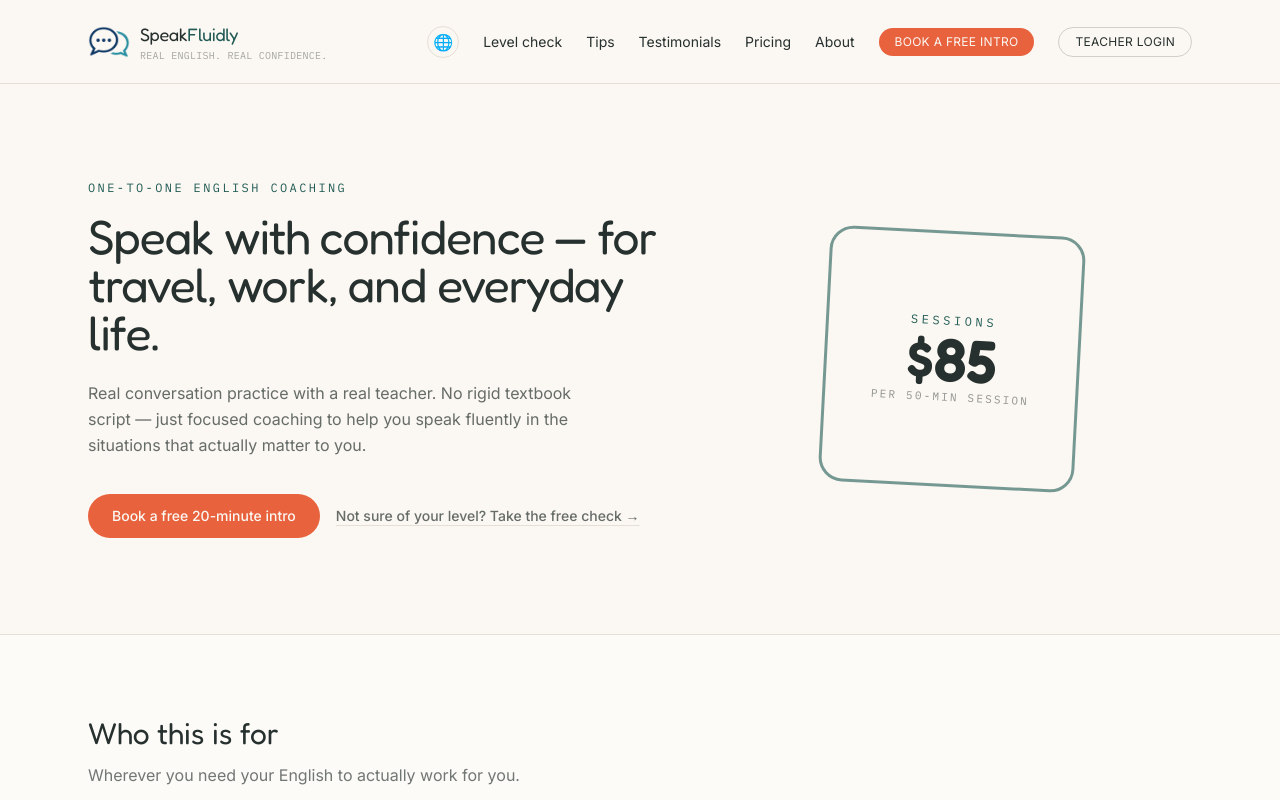
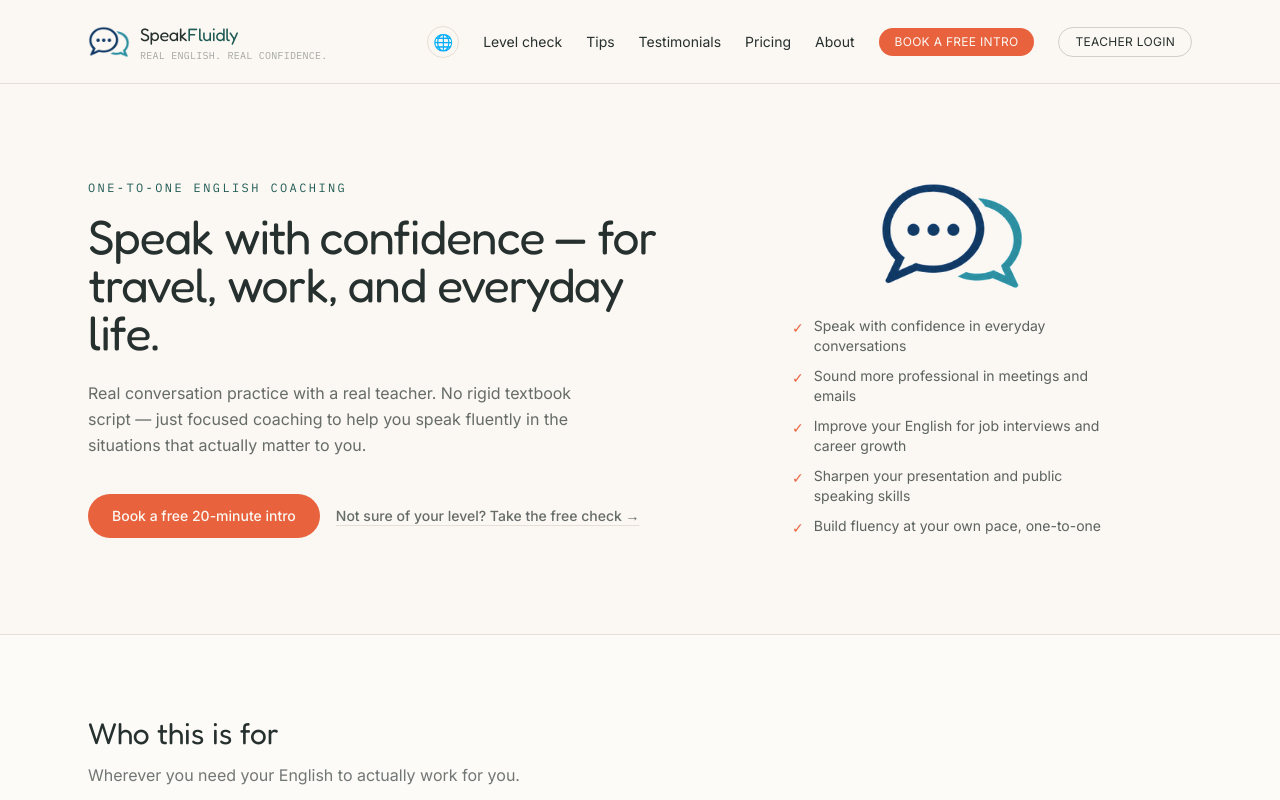
Before and after one commit to BeDevine/speakfluidly, a Next.js app: page / in a window 1280 px wide. Shown: the top 800 px of the page. Built offline with nearby package versions, Linux system fonts and the light colour scheme.

Commit message:
Replace hero price display with logo icon and benefits list

```diff
--- a/src/app/page.tsx
+++ b/src/app/page.tsx
@@ -64,20 +64,22 @@ export default async function HomePage() {
             </div>
           </div>
 
-          <div className="flex items-center justify-center">
-            <div className="relative aspect-square w-48 rotate-3 rounded-3xl border-[3px] border-teal/60 sm:w-64">
-              <div className="flex h-full w-full flex-col items-center justify-center text-center px-4">
-                <span className="font-mono text-[10px] uppercase tracking-[0.3em] text-teal sm:text-xs">
-                  Sessions
-                </span>
-                <span className="font-display text-4xl font-semibold text-ink sm:text-6xl">
-                  $85
-                </span>
-                <span className="font-mono text-[9px] uppercase tracking-[0.2em] text-ink/50 sm:text-[11px]">
-                  per 50-min session
-                </span>
-              </div>
-            </div>
+          <div className="flex flex-col items-center justify-center gap-6">
+            <img src="/sf-icon.png" alt="" className="h-20 w-auto sm:h-28" />
+            <ul className="w-full max-w-xs space-y-2.5">
+              {[
+                "Speak with confidence in everyday conversations",
+                "Sound more professional in meetings and emails",
+                "Improve your English for job interviews and career growth",
+                "Sharpen your presentation and public speaking skills",
+                "Build fluency at your own pace, one-to-one",
+              ].map((item) => (
+                <li key={item} className="flex items-start gap-2.5 text-sm text-ink/75">
+                  <span className="mt-0.5 text-coral">✓</span>
+                  <span>{item}</span>
+                </li>
+              ))}
+            </ul>
           </div>
         </div>
       </section>
```
